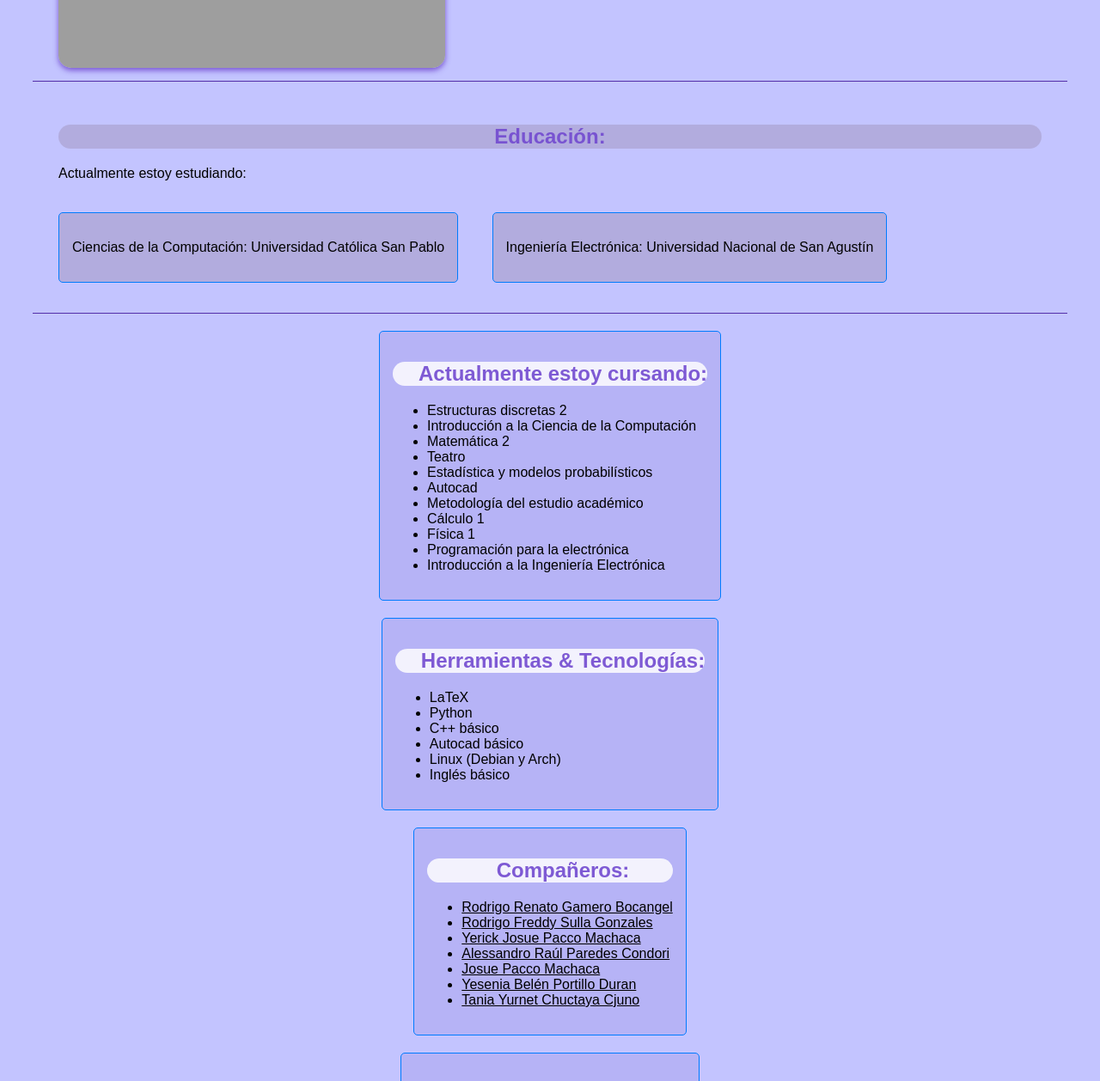
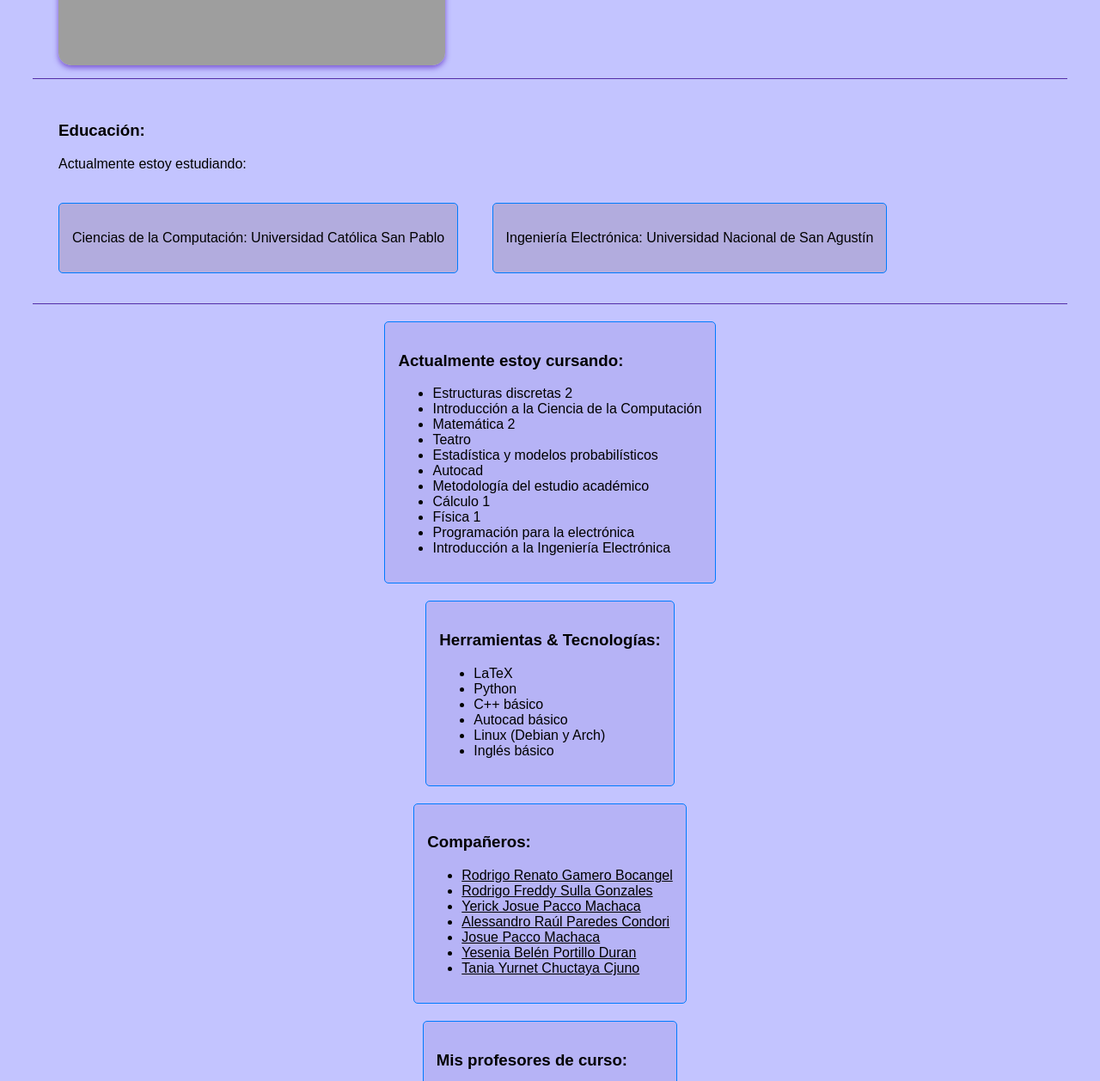
Before and after one commit to wiliams-Dante/wiliams-yeferson-taipe-huanca.io, a plain HTML site: page index.html in a window 1280 px wide. Shown: the part 515-1773 px from the top of the page at 86% size. Drawn offline with Linux system fonts and the light colour scheme; grey boxes are pictures that could not be loaded.

Commit message:
index.html

```diff
--- a/index.html
+++ b/index.html
@@ -10,12 +10,12 @@
 <body>
 
     <article class="post">
-        <h1>Mi portafolio</h1>
+        <h2>Mi portafolio</h2>
     </article>
 
     <section>
         <article class="post">
-            <h1>Acerca de mí:</h1>
+            <h3>Acerca de mí:</h3>
             <p>Mi nombre es Wiliams Yeferson Taipe Huanca. Soy un chico fanático de la programación y la electrónica. He cometido varios errores y también he conocido personas que me han hecho fuerte.</p>
             <p>Estoy muy agradecido con ellos, en especial con mi madre. Eso es lo que me motiva cuando un algoritmo complejo finalmente funciona o un microcontrolador ejecuta mi código a la perfección.</p>
             <p>Si lo tomas en consideración, este mundo no pareciera tan malo.</p>
@@ -34,7 +34,7 @@
         </article>
 
         <div class="post">
-            <h1>Educación:</h1>
+            <h3>Educación:</h3>
             <P>Actualmente estoy estudiando:<P>
             <article class="post caja">
                 <p>Ciencias de la Computación: Universidad Católica San Pablo</p>
@@ -45,7 +45,7 @@
         </div>
 
         <article class="post mi-caja">
-            <h2>Actualmente estoy cursando:</h2>
+            <h3>Actualmente estoy cursando:</h3>
             <ul>
                 <li>Estructuras discretas 2</li>
                 <li>Introducción a la Ciencia de la Computación</li>
@@ -62,7 +62,7 @@
         </article>
 
         <article class="post mi-caja">
-            <h2>Herramientas & Tecnologías:</h2>
+            <h3>Herramientas & Tecnologías:</h3>
             <ul>
                 <li>LaTeX</li>
                 <li>Python</li>
@@ -74,7 +74,7 @@
         </article>
 
         <article class="mi-caja">
-            <h2>Compañeros:</h2>
+            <h3>Compañeros:</h3>
             <ul>
                 <li><a href="https://rodrigo-renato-gamero-bocangel.neocities.org/">Rodrigo Renato Gamero Bocangel</a></li>
                 <li><a href="https://rodrigofredysullagonzales.github.io/Rodrigo-Fredy-Sulla-Gonzales/">Rodrigo Freddy Sulla Gonzales</a></li>
@@ -88,7 +88,7 @@
         </article>
 
         <article class="mi-caja">
-            <h2>Mis profesores de curso:</h2>
+            <h3>Mis profesores de curso:</h3>
             <ul>
                 <li><a href="rvquispe@ucsp.edu.pe">Rosmery Violeta Quispe Zavala</a></li>
                 <li><a href="ecuadros@ucsp.edu.pe">Ernesto Cuadros Vargas</a></li>
```
